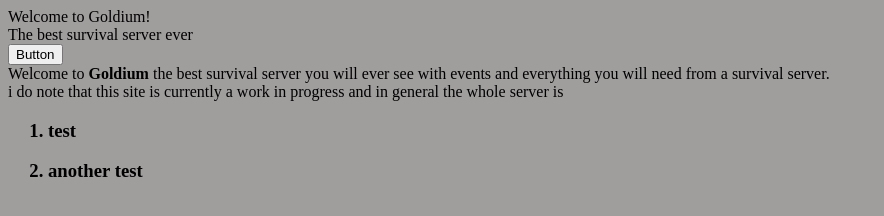
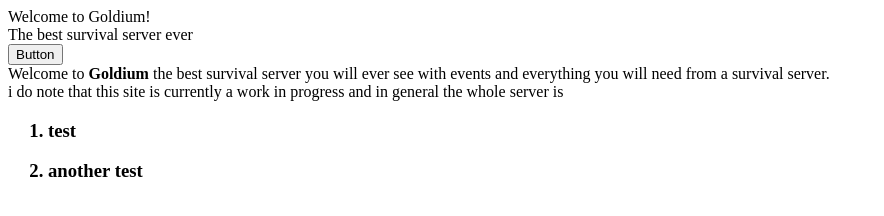
Before and after one commit to shembane/goldium, a plain HTML site: page index.html in a window 1280 px wide. Shown: the whole page, without its empty margins (0-884 px from the left). Drawn offline with Linux system fonts and the light colour scheme.

Commit message:
updated the background color

```diff
--- a/index.html
+++ b/index.html
@@ -4,7 +4,7 @@
         <title>Goldium</title>
         <style>
             body {
-                background: rgb(160, 157, 157);
+                background: rgb(255, 255, 255);
             }
         </style>
     </head>
```
